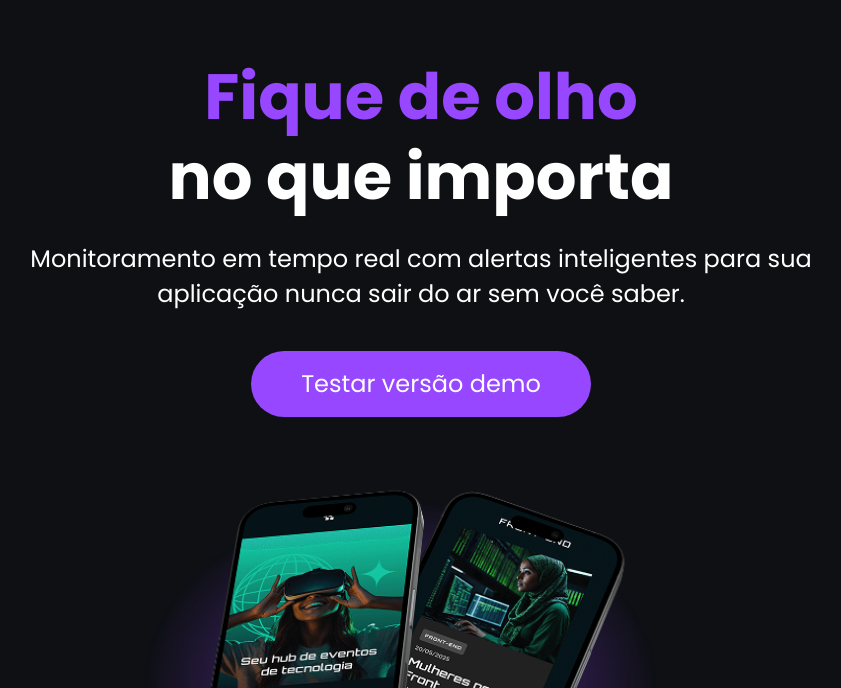
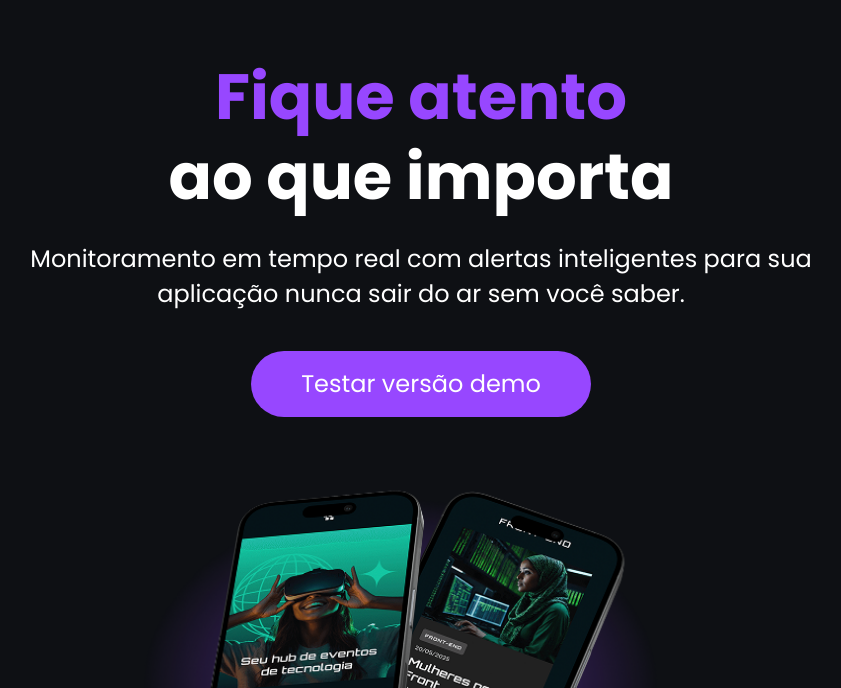
Before and after one commit to edushima/tecboard, a plain HTML site: page index.html in a window 1280 px wide. Shown: the part 112-800 px from the top of the page, without its empty margins (219-1060 px from the left). Drawn offline with Linux system fonts and the light colour scheme.

Commit message:
Altera o título da página

```diff
--- a/index.html
+++ b/index.html
@@ -13,7 +13,7 @@
     </header>
     <main>
         <section>
-            <h1><span>Fique de olho</span><br> no que importa</h1>
+            <h1><span>Fique atento</span><br> ao que importa</h1>
 
             <p>Monitoramento em tempo real com alertas inteligentes para sua aplicação nunca sair do ar sem você saber.</p>
 
```
